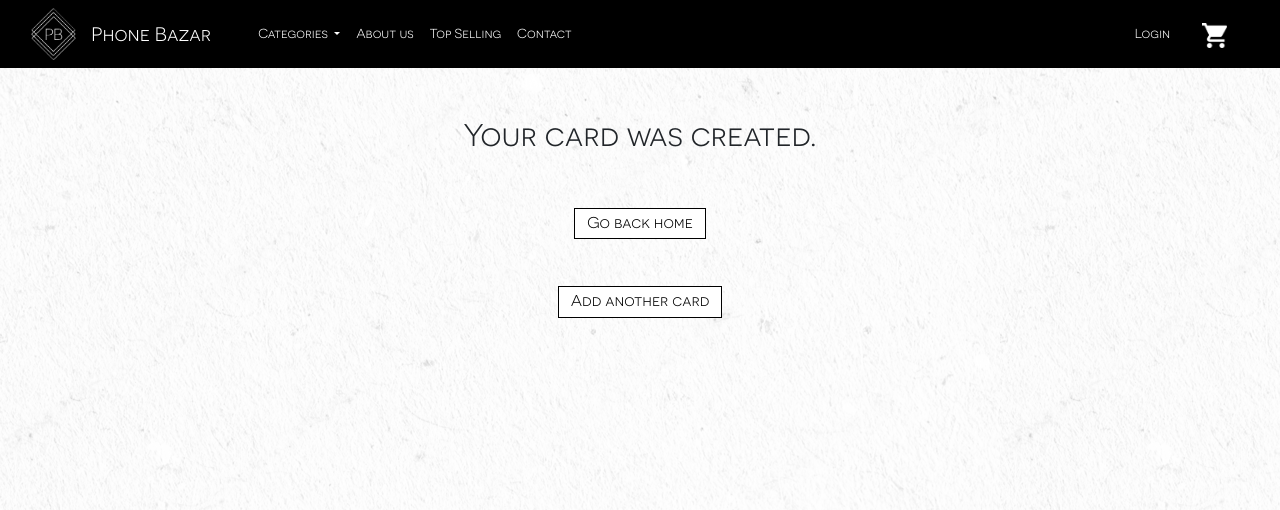
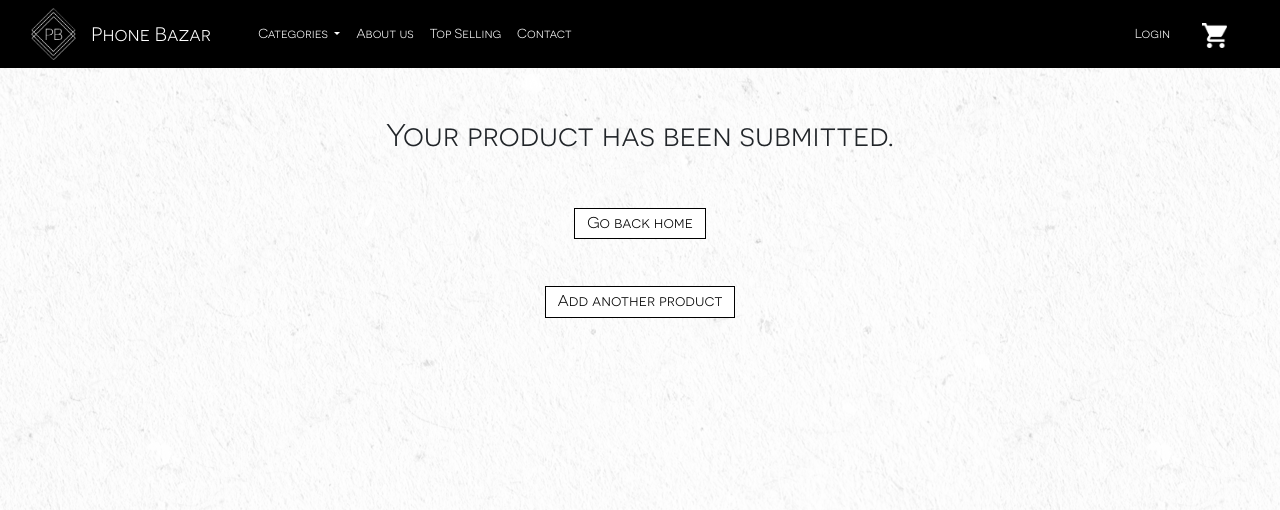
Before and after one commit to WildCodeSchool/orleans-0219-php-wildbazar7, a PHP site: page /success.php in a window 1280 px wide. Shown: the top 510 px of the page. Run offline with PHP 8.4, Linux system fonts and the light colour scheme.

Commit message:
fixed errors

```diff
--- a/admin.php
+++ b/admin.php
@@ -66,7 +66,7 @@ if ($_SERVER['REQUEST_METHOD'] == 'POST') {
 </head>
 <body>
 <!-- Navbar -->
-
+<link rel="icon" href="assets/logo_transparent.png" />
 <?php include 'header.php' ?>
 
 <section>
--- a/header.php
+++ b/header.php
@@ -1,5 +1,6 @@
 <!--Nav Bar-->
 <header>
+    <link rel="icon" href="assets/logo_transparent.png" />
     <section class="container-fluid">
         <nav class="navbar navbar-expand-lg">
             <img class="img-logo-resize" src="assets/logo.png" alt="logo_Phone_bazar">
--- a/success.php
+++ b/success.php
@@ -15,7 +15,7 @@
 <section>
     <div class="container">
         <div class="pb-5 mt-5">
-            <h2>Your card was created.</h2>
+            <h2>Your product has been submitted.</h2>
         </div>
         <div class="text-center pb-5">
             <a class="row justify-content-center" href="index.php">
@@ -24,7 +24,7 @@
         </div>
         <div class="text-center pb-5">
             <a class="row justify-content-center" href="admin.php">
-                <button class="btn btn-style btn-modal">Add another card</button>
+                <button class="btn btn-style btn-modal">Add another product</button>
             </a>
         </div>
         <div class="blanc"></div>
```
